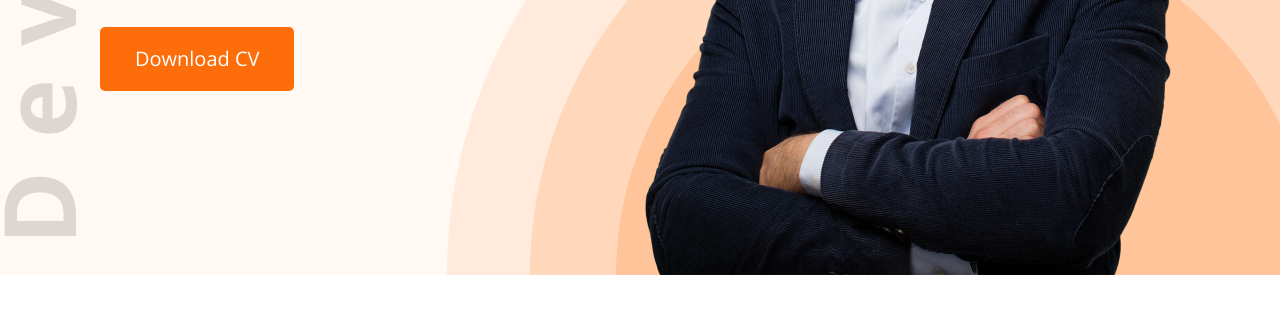
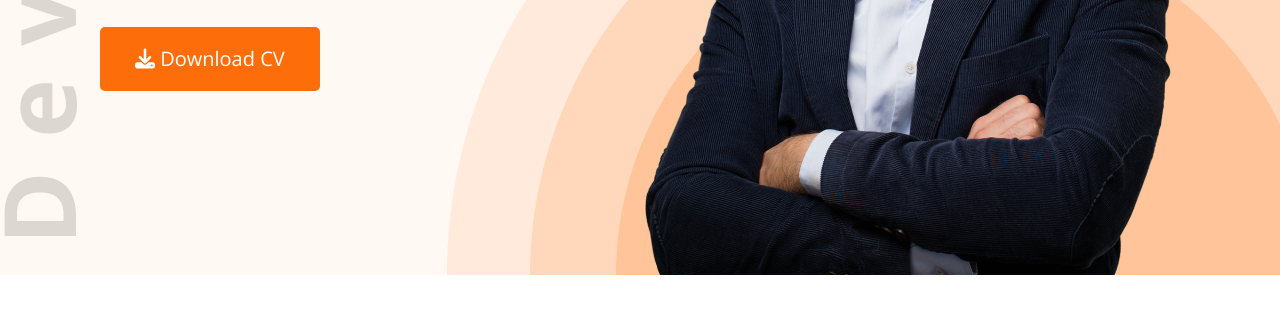
Before and after one commit to rakibudoy/developer-portfolio, a plain HTML site: page index.html in a window 1280 px wide. Shown: the part 565-878 px from the top of the page. Drawn offline with nearby package versions, Linux system fonts and the light colour scheme.

Commit message:
added font awesome icons

```diff
--- a/index.html
+++ b/index.html
@@ -6,6 +6,7 @@
     <meta name="viewport" content="width=device-width, initial-scale=1.0">
     <title>Developer Portfolio</title>
     <link rel="preconnect" href="https://fonts.googleapis.com"><link rel="preconnect" href="https://fonts.gstatic.com" crossorigin><link href="https://fonts.googleapis.com/css2?family=Open+Sans:ital@0;1&display=swap" rel="stylesheet">
+    <script src="https://kit.fontawesome.com/54b1a853fc.js" crossorigin="anonymous"></script>
     <link rel="stylesheet" href="styles/portfolio.css">
 </head>
 <body>
@@ -24,7 +25,7 @@
             <h3 class="banner-sub- title">Hi,I am</h3>
             <h1 class="banner-title">Mary Hardy</h1>
             <p class="banner-description">Shot what able cold new see hold.Friendly as an betrayed formerly he. Morning because as to society behaved moments.</p>
-            <button class="btn-primary">Download CV</button>
+            <button class="btn-primary"><i class="fa-solid fa-download"></i> Download CV</button>
         </div>
         <img src="images/hardy.png" alt="">
         </div>
```
